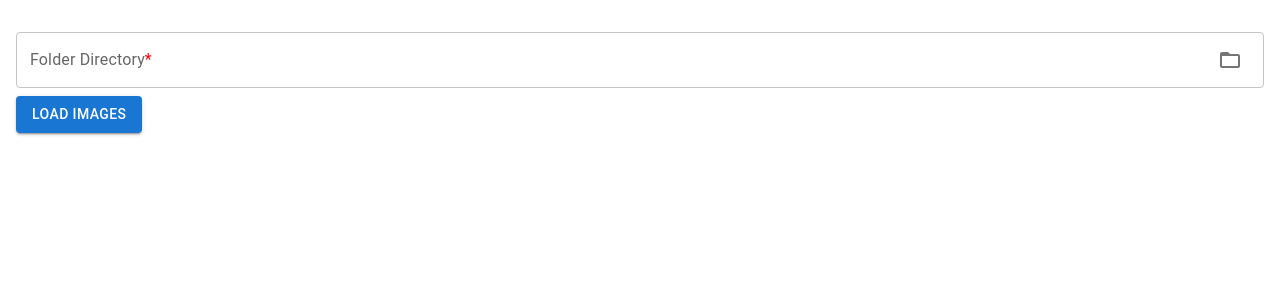
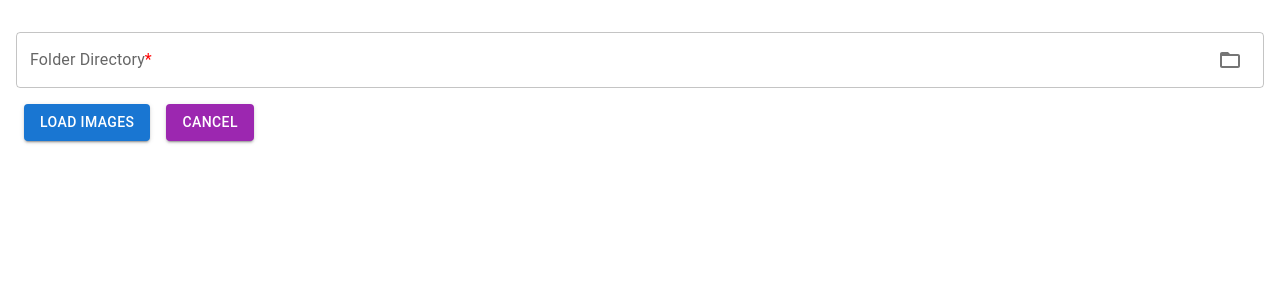
Before and after one commit to jonechong/image-labeller, a React (Create React App) app: page /label in a window 1280 px wide. Shown: the top 300 px of the page. Built offline with nearby package versions, Linux system fonts and the light colour scheme.

Commit message:
feat: implemented cancel button

```diff
--- a/src/pages/ImageLabeller.js
+++ b/src/pages/ImageLabeller.js
@@ -5,8 +5,10 @@ import SnackbarInfoAlert from "../components/SnackbarInfoAlert";
 import ImageView from "../components/ImageView";
 import ActionButtons from "../components/ActionButtons";
 import DirectoryBrowser from "../components/DirectoryBrowser";
+import { useNavigate } from "react-router-dom";
 
 export default function ImageLabeller() {
+    const navigate = useNavigate();
     const [folderPath, setFolderPath] = useState("");
     const [currentImage, setCurrentImage] = useState(null);
     const [images, setImages] = useState([]);
@@ -134,6 +136,17 @@ export default function ImageLabeller() {
             title: "No Images Found",
         },
     ];
+    const actionButtons = [
+        { label: "Load Images", action: handleImageLoad, variant: "contained" },
+        {
+            label: "Cancel",
+            action: () => {
+                navigate("/");
+            },
+            variant: "contained",
+            color: "secondary",
+        },
+    ];
 
     return (
         <Box sx={{ padding: 2 }}>
@@ -142,9 +155,7 @@ export default function ImageLabeller() {
                 handleDirectoryChange={handleDirectoryChange}
                 openDirectoryDialog={openDirectoryDialog}
             />
-            <Button variant="contained" onClick={handleImageLoad}>
-                Load Images
-            </Button>
+            <ActionButtons buttonsProps={actionButtons} />
             {/* Display Image Index */}
             {images.length > 0 && (
                 <Box textAlign="center" my={2}>
```
